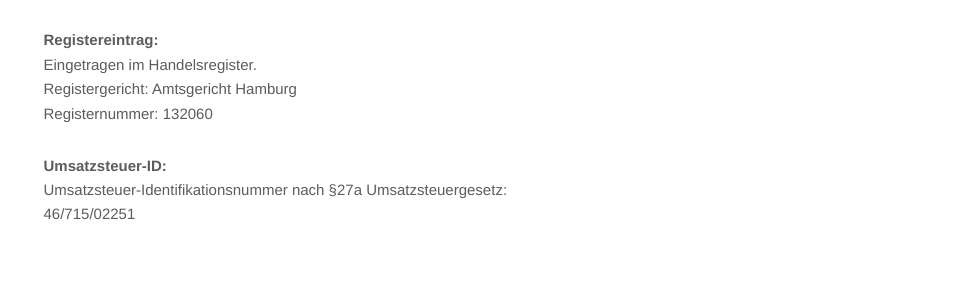
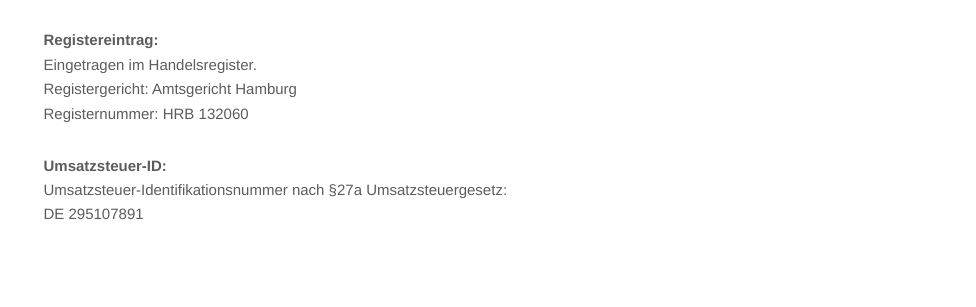
Before and after one commit to 21stdigital/21stdigital.github.io, a Jekyll site: the page built from imprint.html, in a window 1280 px wide and 900 px high. Shown: the part 399-706 px from the top of the window, without its empty margins (304-1280 px from the left). Built offline with Jekyll 4.4.1, drawn with Linux system fonts in a browser that asks for light colours; nearby versions of some CDN libraries; library files that are not in the unit come from our copies.

Commit message:
fixed USt-Id and handelsregisternummer

```diff
--- a/imprint.html
+++ b/imprint.html
@@ -44,7 +44,7 @@
           <strong>Registereintrag:</strong><br />
           Eingetragen im Handelsregister.<br />
           Registergericht: Amtsgericht Hamburg<br />
-          Registernummer: 132060
+          Registernummer: HRB 132060
         </p>
 
         <div class="space"></div>
@@ -52,7 +52,7 @@
         <p class="small-pwide">
           <strong>Umsatzsteuer-ID: </strong><br />
           Umsatzsteuer-Identifikationsnummer nach §27a Umsatzsteuergesetz:<br />
-          46/715/02251
+          DE 295107891
         </p>
 
         <div class="space"></div>
```
